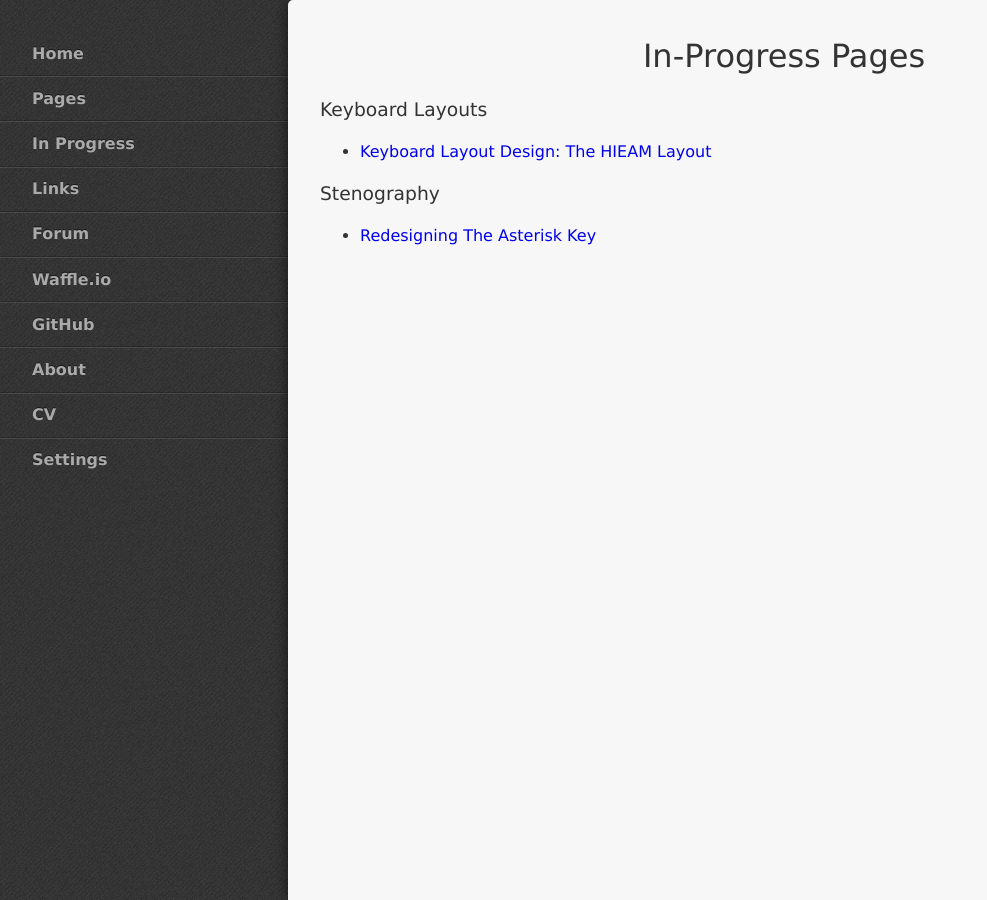
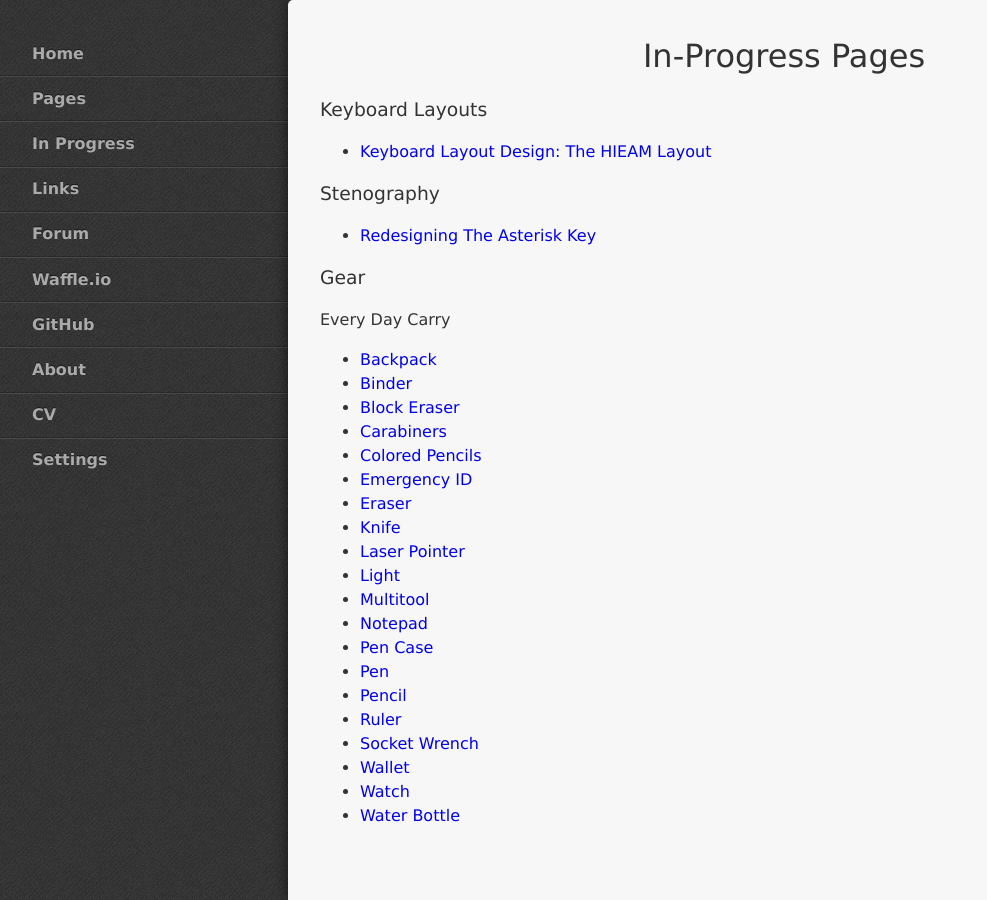
Before and after one commit to StevenTammen/StevenTammen.github.io, a Jekyll site: the page built from pages/in-progress.md, in a window 1280 px wide. Shown: the whole page, without its empty margins (0-987 px from the left). Built offline with Jekyll 4.4.1, drawn with Linux system fonts in a browser that asks for light colours.

Commit message:
Update in-progress.md

```diff
--- a/pages/in-progress.md
+++ b/pages/in-progress.md
@@ -13,3 +13,28 @@ title: In-Progress Pages
 ### Stenography
 
 - [Redesigning The Asterisk Key](https://steventammen.com/stenography/redesigning-the-asterisk-key/)
+
+### Gear
+
+Every Day Carry
+
+- [Backpack](https://steventammen.com/gear/every-day-carry/backpack.md)
+- [Binder](https://steventammen.com/gear/every-day-carry/binder.md)
+- [Block Eraser](https://steventammen.com/gear/every-day-carry/block-eraser.md)
+- [Carabiners](https://steventammen.com/gear/every-day-carry/carabiners.md)
+- [Colored Pencils](https://steventammen.com/gear/every-day-carry/colored-pencils.md)
+- [Emergency ID](https://steventammen.com/gear/every-day-carry/emergency-id.md)
+- [Eraser](https://steventammen.com/gear/every-day-carry/eraser.md)
+- [Knife](https://steventammen.com/gear/every-day-carry/knife.md)
+- [Laser Pointer](https://steventammen.com/gear/every-day-carry/laser-pointer.md)
+- [Light](https://steventammen.com/gear/every-day-carry/light.md)
+- [Multitool](https://steventammen.com/gear/every-day-carry/multitool.md)
+- [Notepad](https://steventammen.com/gear/every-day-carry/notepad.md)
+- [Pen Case](https://steventammen.com/gear/every-day-carry/pen-case.md)
+- [Pen](https://steventammen.com/gear/every-day-carry/pen.md)
+- [Pencil](https://steventammen.com/gear/every-day-carry/pencil.md)
+- [Ruler](https://steventammen.com/gear/every-day-carry/ruler.md)
+- [Socket Wrench](https://steventammen.com/gear/every-day-carry/socket-wrench.md)
+- [Wallet](https://steventammen.com/gear/every-day-carry/wallet.md)
+- [Watch](https://steventammen.com/gear/every-day-carry/watch.md)
+- [Water Bottle](https://steventammen.com/gear/every-day-carry/water-bottle.md)
```
